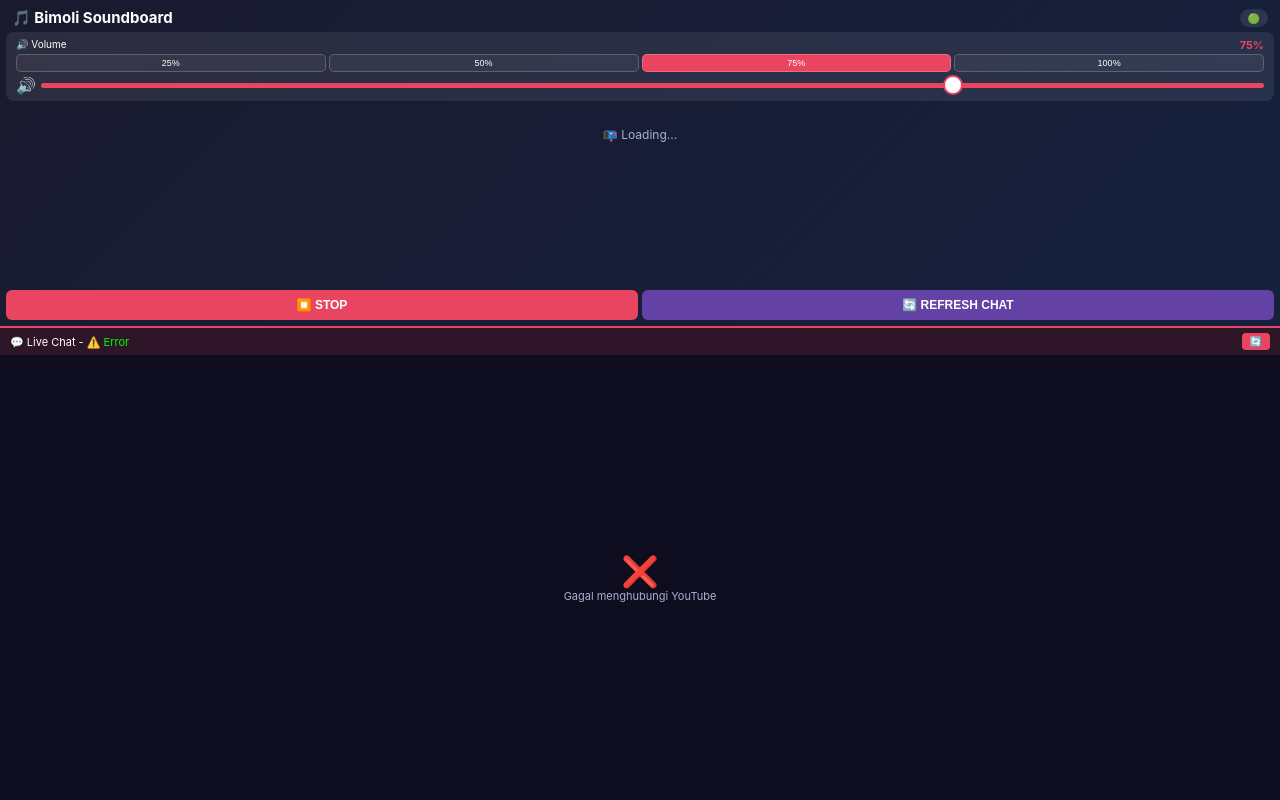
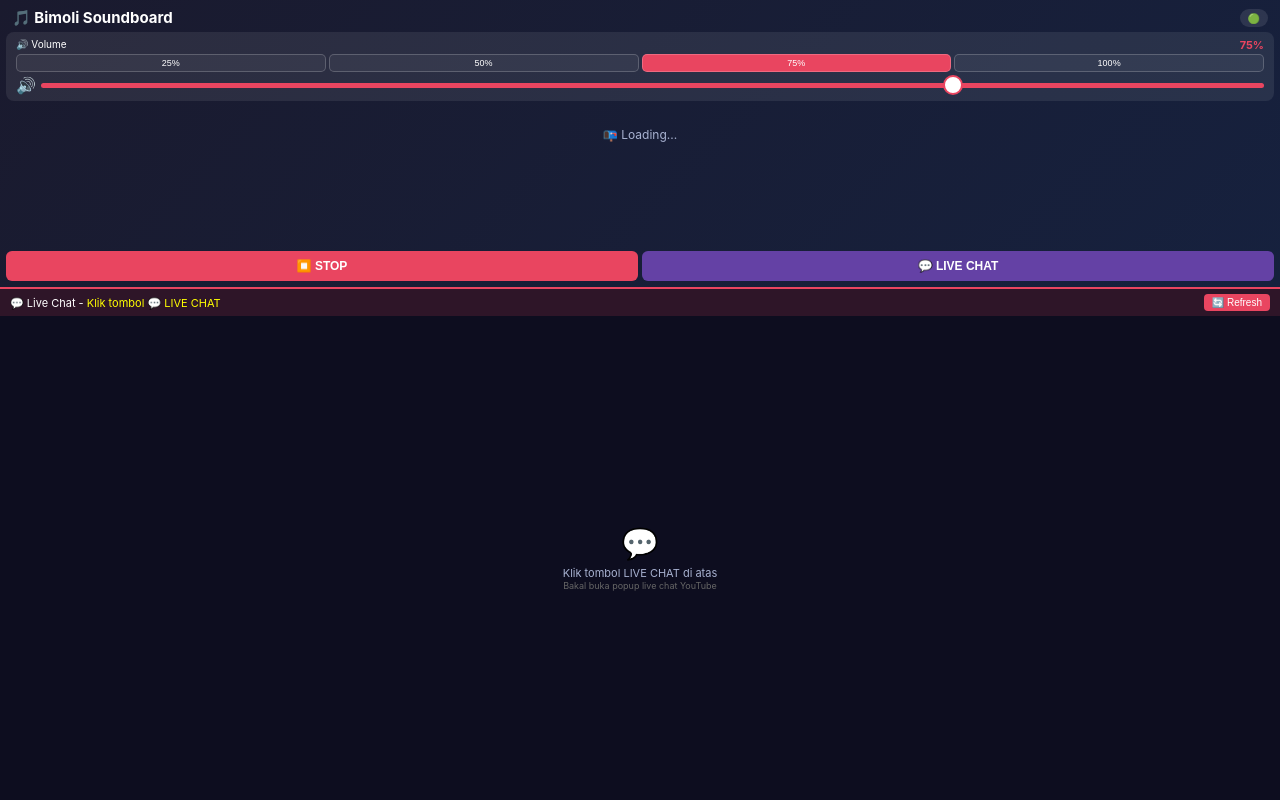
Before and after one commit to MerchPS/SonBot, a Flask app: page / in a window 1280 px wide. Run offline with Flask 2, Linux system fonts and the light colour scheme; some libraries are stand-ins or nearby versions.

Commit message:
Update index.html

```diff
--- a/templates/index.html
+++ b/templates/index.html
@@ -22,119 +22,52 @@
             overflow: hidden;
         }
 
-        /* ===== SOUNDBOARD (ATAS - 40%) ===== */
+        /* ===== SOUNDBOARD ===== */
         .soundboard-section {
             background: linear-gradient(135deg, #1a1a2e 0%, #16213e 100%);
             padding: 6px;
-            flex: 4;
+            flex: 35;
             display: flex;
             flex-direction: column;
             overflow-y: auto;
+            max-height: 40vh;
         }
 
-        .header {
-            display: flex;
-            justify-content: space-between;
-            align-items: center;
-            padding: 2px 6px;
-        }
+        .header { display: flex; justify-content: space-between; align-items: center; padding: 2px 6px; }
         .header h1 { font-size: 15px; }
-        .status-mini {
-            font-size: 10px; padding: 3px 8px; border-radius: 10px;
-            background: rgba(255,255,255,0.1);
-        }
+        .status-mini { font-size: 10px; padding: 3px 8px; border-radius: 10px; background: rgba(255,255,255,0.1); }
 
-        .volume-bar {
-            background: rgba(255,255,255,0.08); border-radius: 8px;
-            padding: 6px 10px; margin: 3px 0;
-        }
+        .volume-bar { background: rgba(255,255,255,0.08); border-radius: 8px; padding: 6px 10px; margin: 3px 0; }
         .volume-header { display: flex; justify-content: space-between; margin-bottom: 2px; }
         .volume-label { font-size: 10px; }
         .volume-value { font-size: 11px; color: #e94560; font-weight: bold; }
         .volume-presets { display: flex; gap: 3px; margin-bottom: 3px; }
-        .volume-preset {
-            flex: 1; padding: 3px; border-radius: 5px;
-            border: 1px solid rgba(255,255,255,0.2);
-            background: rgba(255,255,255,0.05); color: white;
-            cursor: pointer; font-size: 9px; text-align: center;
-        }
+        .volume-preset { flex: 1; padding: 3px; border-radius: 5px; border: 1px solid rgba(255,255,255,0.2); background: rgba(255,255,255,0.05); color: white; cursor: pointer; font-size: 9px; text-align: center; }
         .volume-preset.active { background: #e94560; }
         .volume-slider-container { display: flex; align-items: center; gap: 5px; }
-        input[type="range"] {
-            -webkit-appearance: none; width: 100%; height: 5px;
-            background: #e94560; border-radius: 3px; outline: none;
-        }
-        input[type="range"]::-webkit-slider-thumb {
-            -webkit-appearance: none; width: 20px; height: 20px;
-            background: white; border-radius: 50%; border: 2px solid #e94560;
-        }
+        input[type="range"] { -webkit-appearance: none; width: 100%; height: 5px; background: #e94560; border-radius: 3px; outline: none; }
+        input[type="range"]::-webkit-slider-thumb { -webkit-appearance: none; width: 20px; height: 20px; background: white; border-radius: 50%; border: 2px solid #e94560; }
 
-        .sound-grid {
-            display: grid;
-            grid-template-columns: repeat(3, 1fr);
-            gap: 4px;
-            margin: 3px 0;
-            flex: 1;
-            overflow-y: auto;
-        }
-        .sound-card {
-            background: rgba(255,255,255,0.08); border-radius: 8px;
-            padding: 8px 4px; cursor: pointer; text-align: center;
-            border: 1px solid rgba(255,255,255,0.1);
-            display: flex; flex-direction: column; align-items: center;
-            justify-content: center; min-height: 55px;
-            transition: all 0.15s;
-        }
+        .sound-grid { display: grid; grid-template-columns: repeat(3, 1fr); gap: 4px; margin: 3px 0; flex: 1; overflow-y: auto; }
+        .sound-card { background: rgba(255,255,255,0.08); border-radius: 8px; padding: 8px 4px; cursor: pointer; text-align: center; border: 1px solid rgba(255,255,255,0.1); display: flex; flex-direction: column; align-items: center; justify-content: center; min-height: 50px; transition: all 0.15s; }
         .sound-card:active { transform: scale(0.95); background: #e94560; }
-        .sound-emoji { font-size: 22px; margin-bottom: 2px; }
+        .sound-emoji { font-size: 20px; margin-bottom: 2px; }
         .sound-name { font-weight: bold; font-size: 10px; word-break: break-word; }
         .sound-info { font-size: 8px; color: #a8b2d1; }
 
         .controls-row { display: flex; gap: 4px; margin-top: 3px; }
-        .btn-stop {
-            flex: 1; padding: 8px; background: #e94560; color: white;
-            border: none; border-radius: 6px; cursor: pointer; font-size: 12px; font-weight: bold;
-        }
-        .btn-refresh {
-            flex: 1; padding: 8px; background: #6441a5; color: white;
-            border: none; border-radius: 6px; cursor: pointer; font-size: 12px; font-weight: bold;
-        }
+        .btn-stop { flex: 1; padding: 8px; background: #e94560; color: white; border: none; border-radius: 6px; cursor: pointer; font-size: 12px; font-weight: bold; }
+        .btn-refresh { flex: 1; padding: 8px; background: #6441a5; color: white; border: none; border-radius: 6px; cursor: pointer; font-size: 12px; font-weight: bold; }
         .btn-stop:active, .btn-refresh:active { transform: scale(0.98); }
 
-        /* ===== LIVE CHAT (BAWAH - 60%) ===== */
-        .chat-section {
-            flex: 6;
-            display: flex;
-            flex-direction: column;
-            background: #0d0d1f;
-            border-top: 2px solid #e94560;
-        }
-        .chat-header {
-            display: flex; justify-content: space-between; align-items: center;
-            padding: 5px 10px; background: rgba(233,69,96,0.15);
-            font-size: 11px;
-        }
-        .chat-iframe-container {
-            flex: 1;
-            position: relative;
-            overflow: hidden;
-        }
-        .chat-iframe-container iframe {
-            width: 100%;
-            height: 100%;
-            border: none;
-        }
+        /* ===== LIVE CHAT ===== */
+        .chat-section { flex: 65; display: flex; flex-direction: column; background: #0d0d1f; border-top: 2px solid #e94560; }
+        .chat-header { display: flex; justify-content: space-between; align-items: center; padding: 5px 10px; background: rgba(233,69,96,0.15); font-size: 11px; }
+        .chat-iframe-container { flex: 1; position: relative; overflow: hidden; }
+        .chat-iframe-container iframe { width: 100%; height: 100%; border: none; }
 
-        .toast {
-            position: fixed; top: 10px; left: 50%; transform: translateX(-50%);
-            background: rgba(233,69,96,0.95); color: white; padding: 8px 16px;
-            border-radius: 16px; font-size: 12px; z-index: 9999;
-            animation: slideDown 0.3s; pointer-events: none;
-        }
-        @keyframes slideDown {
-            from { opacity: 0; transform: translateX(-50%) translateY(-20px); }
-            to { opacity: 1; transform: translateX(-50%) translateY(0); }
-        }
+        .toast { position: fixed; top: 10px; left: 50%; transform: translateX(-50%); background: rgba(233,69,96,0.95); color: white; padding: 8px 16px; border-radius: 16px; font-size: 12px; z-index: 9999; animation: slideDown 0.3s; pointer-events: none; }
+        @keyframes slideDown { from { opacity: 0; transform: translateX(-50%) translateY(-20px); } to { opacity: 1; transform: translateX(-50%) translateY(0); } }
 
         ::-webkit-scrollbar { width: 3px; }
         ::-webkit-scrollbar-track { background: transparent; }
@@ -144,16 +77,10 @@
 <body>
     <!-- ===== SOUNDBOARD ===== -->
     <div class="soundboard-section" id="soundboardSection">
-        <div class="header">
-            <h1>🎵 Bimoli Soundboard</h1>
-            <span class="status-mini" id="status">🟢</span>
-        </div>
+        <div class="header"><h1>🎵 Bimoli Soundboard</h1><span class="status-mini" id="status">🟢</span></div>
 
         <div class="volume-bar">
-            <div class="volume-header">
-                <span class="volume-label">🔊 Volume</span>
-                <span class="volume-value" id="volumeValue">75%</span>
-            </div>
+            <div class="volume-header"><span class="volume-label">🔊 Volume</span><span class="volume-value" id="volumeValue">75%</span></div>
             <div class="volume-presets">
                 <button class="volume-preset" onclick="setVol(0.25)">25%</button>
                 <button class="volume-preset" onclick="setVol(0.5)">50%</button>
@@ -172,21 +99,21 @@
 
         <div class="controls-row">
             <button class="btn-stop" onclick="stopAll()">⏹️ STOP</button>
-            <button class="btn-refresh" onclick="refreshChat()">🔄 REFRESH CHAT</button>
+            <button class="btn-refresh" onclick="openLiveChat()">💬 LIVE CHAT</button>
         </div>
     </div>
 
     <!-- ===== LIVE CHAT ===== -->
     <div class="chat-section">
         <div class="chat-header">
-            <span>💬 Live Chat - <span id="liveStatus" style="color:#00ff00;">Menghubungkan...</span></span>
-            <button onclick="refreshChat()" style="background:#e94560;color:white;border:none;padding:3px 8px;border-radius:4px;font-size:10px;cursor:pointer;">🔄</button>
+            <span>💬 Live Chat - <span id="liveStatus" style="color:#ff0;">Klik tombol 💬 LIVE CHAT</span></span>
+            <button onclick="openLiveChat()" style="background:#e94560;color:white;border:none;padding:3px 8px;border-radius:4px;font-size:10px;cursor:pointer;">🔄 Refresh</button>
         </div>
         <div class="chat-iframe-container" id="chatContainer">
             <div id="chatLoading" style="position:absolute;top:50%;left:50%;transform:translate(-50%,-50%);text-align:center;color:#a8b2d1;z-index:10;">
                 <div style="font-size:30px;">💬</div>
-                <div style="font-size:11px;margin-top:5px;">Live Chat akan muncul disini</div>
-                <div style="font-size:9px;color:#666;">Ketik URL live di bawah atau auto-detect</div>
+                <div style="font-size:11px;margin-top:5px;">Klik tombol LIVE CHAT di atas</div>
+                <div style="font-size:9px;color:#666;">Bakal buka popup live chat YouTube</div>
             </div>
         </div>
     </div>
@@ -199,49 +126,25 @@
         let semuaSuara = [];
         let vol = 0.75;
 
-        // Config channel
-        const CHANNEL_URL = "https://www.youtube.com/@TheMoiLee";
-        let currentLiveId = null;
-
         socket.on('connect', () => { document.getElementById('status').textContent = '🟢'; socket.emit('get_sounds'); });
         socket.on('disconnect', () => { document.getElementById('status').textContent = '🔴'; });
         socket.on('sounds_list', (data) => {
-            if (data.status === 'ok') {
-                semuaSuara = data.suara;
-                renderSuara();
-                if (data.volume) { vol = data.volume; updVol(vol * 100); }
-            }
+            if (data.status === 'ok') { semuaSuara = data.suara; renderSuara(); if (data.volume) { vol = data.volume; updVol(vol * 100); } }
         });
         socket.on('play_response', (data) => { if (data.status === 'ok') toast('🔊 ' + data.nama_suara); });
         socket.on('stop_response', () => toast('⏹️ Stopped!'));
 
-        function updVol(v) {
-            v = parseInt(v);
-            document.getElementById('volSlider').value = v;
-            document.getElementById('volumeValue').textContent = v + '%';
-        }
+        function updVol(v) { v = parseInt(v); document.getElementById('volSlider').value = v; document.getElementById('volumeValue').textContent = v + '%'; }
         function setVol2(v) { vol = v / 100; socket.emit('set_volume', { volume: vol }); updVol(v); }
-        function setVol(v) {
-            vol = v; updVol(v * 100);
-            socket.emit('set_volume', { volume: v });
-            document.querySelectorAll('.volume-preset').forEach(b => b.classList.remove('active'));
-            document.querySelectorAll('.volume-preset').forEach(b => {
-                if (Math.abs(parseFloat(b.textContent)/100 - v) < 0.01) b.classList.add('active');
-            });
-        }
+        function setVol(v) { vol = v; updVol(v * 100); socket.emit('set_volume', { volume: v }); document.querySelectorAll('.volume-preset').forEach(b => b.classList.remove('active')); document.querySelectorAll('.volume-preset').forEach(b => { if (Math.abs(parseFloat(b.textContent)/100 - v) < 0.01) b.classList.add('active'); }); }
 
         function renderSuara() {
-            const grid = document.getElementById('soundGrid');
-            grid.innerHTML = '';
-            if (semuaSuara.length === 0) {
-                grid.innerHTML = '<div style="grid-column:span 3;text-align:center;padding:20px;color:#a8b2d1;font-size:12px;">📭 Belum ada suara</div>';
-                return;
-            }
+            const grid = document.getElementById('soundGrid'); grid.innerHTML = '';
+            if (semuaSuara.length === 0) { grid.innerHTML = '<div style="grid-column:span 3;text-align:center;padding:20px;color:#a8b2d1;font-size:12px;">📭 Belum ada suara</div>'; return; }
             const em = { Bimoli: '🎭', Gaming: '🎮', Meme: '😂', Efek: '💥' };
             semuaSuara.sort((a, b) => (b.jumlah_main || 0) - (a.jumlah_main || 0));
             semuaSuara.forEach(s => {
-                const card = document.createElement('div');
-                card.className = 'sound-card';
+                const card = document.createElement('div'); card.className = 'sound-card';
                 card.onclick = () => socket.emit('play_sound', { nama_file: s.nama_file, volume: vol });
                 card.innerHTML = `<div class="sound-emoji">${em[s.kategori] || '🔊'}</div><div class="sound-name">${s.nama}</div><div class="sound-info">${s.jumlah_main || 0}x</div>`;
                 grid.appendChild(card);
@@ -249,97 +152,102 @@
         }
 
         function stopAll() { socket.emit('stop_all'); }
-        function toast(m) {
-            const c = document.getElementById('toastContainer');
-            const t = document.createElement('div'); t.className = 'toast'; t.textContent = m;
-            c.appendChild(t);
-            setTimeout(() => { t.style.opacity = '0'; t.style.transition = 'opacity 0.3s'; setTimeout(() => t.remove(), 300); }, 1500);
-        }
+        function toast(m) { const c = document.getElementById('toastContainer'); const t = document.createElement('div'); t.className = 'toast'; t.textContent = m; c.appendChild(t); setTimeout(() => { t.style.opacity = '0'; t.style.transition = 'opacity 0.3s'; setTimeout(() => t.remove(), 300); }, 1500); }
 
-        // ===== LIVE CHAT =====
-        function getLiveUrl() {
-            // Coba cek dari localStorage dulu
-            const saved = localStorage.getItem('bimoli_live_url');
-            if (saved) return saved;
+        // ===== LIVE CHAT (POPUP) =====
+        const CHANNEL_ID = "UCXuqSBlHAE6Xw-yeJA0Tunw"; // TheMoiLee channel ID
 
-            // Default: channel TheMoiLee
-            return CHANNEL_URL;
-        }
+        async function openLiveChat() {
+            document.getElementById('liveStatus').innerHTML = '<span style="color:#ff0;">🔍 Mencari live...</span>';
+            document.getElementById('chatLoading').innerHTML = '<div style="font-size:30px;">🔍</div><div style="font-size:11px;">Mencari video live...</div>';
 
-        function extractLiveVideoId(url) {
-            // Kalo udah URL video live
-            const liveMatch = url.match(/watch\?v=([a-zA-Z0-9_-]+)/);
-            if (liveMatch) return liveMatch[1];
+            try {
+                // Cara 1: Coba embed live chat langsung
+                const liveUrl = `https://www.youtube.com/live_chat?v=LIVE_VIDEO_ID&embed_domain=${window.location.hostname}`;
 
-            // Kalo URL channel
-            if (url.includes('@')) return null;
+                // Cara 2: Fetch halaman channel buat dapetin video ID
+                const response = await fetch(`https://www.youtube.com/@TheMoiLee`);
+                const html = await response.text();
 
-            return null;
-        }
+                // Cari live video badge
+                let liveVideoId = null;
 
-        function loadLiveChat() {
-            const container = document.getElementById('chatContainer');
-            const loading = document.getElementById('chatLoading');
-            const url = getLiveUrl();
+                // Pattern 1: "videoId":"xxx" + "badge":{"liveBadge"
+                const match1 = html.match(/"videoId":"([^"]+)"[^}]+"badge":\{"liveBadge":/);
+                if (match1) liveVideoId = match1[1];
 
-            // Coba fetch halaman channel buat dapetin live video ID
-            fetch(url)
-                .then(r => r.text())
-                .then(html => {
-                    // Cari video ID yang lagi live
-                    const liveMatch = html.match(/"videoId":"([^"]+)".*?"title":{"runs":\[{"text":"([^"]+)"}/);
-                    let videoId = null;
+                // Pattern 2: "isLive":true
+                if (!liveVideoId) {
+                    const match2 = html.match(/"videoId":"([^"]+)"[^}]+"isLive":true/);
+                    if (match2) liveVideoId = match2[1];
+                }
 
-                    if (liveMatch) {
-                        videoId = liveMatch[1];
-                    } else {
-                        // Coba pattern lain
-                        const match2 = html.match(/watch\?v=([a-zA-Z0-9_-]+)/);
-                        if (match2) videoId = match2[1];
-                    }
+                // Pattern 3: Cari LIVE badge di thumbnail
+                if (!liveVideoId) {
+                    const match3 = html.match(/"label":"LIVE"[^}]+"videoId":"([^"]+)"/);
+                    if (match3) liveVideoId = match3[1];
+                }
 
-                    if (videoId) {
-                        currentLiveId = videoId;
-                        document.getElementById('liveStatus').innerHTML = '<span style="color:#00ff00;">🟢 LIVE!</span>';
+                if (liveVideoId) {
+                    // Buka popup live chat
+                    const chatUrl = `https://www.youtube.com/live_chat?v=${liveVideoId}&is_popout=1`;
+                    const popup = window.open(chatUrl, 'livechat', 'width=400,height=600,left=' + (screen.width - 420) + ',top=100');
 
-                        // Embed live chat iframe
-                        container.innerHTML = `
-                            <iframe
-                                src="https://www.youtube.com/live_chat?v=${videoId}&embed_domain=${window.location.hostname}"
-                                width="100%"
-                                height="100%"
-                                frameborder="0"
-                                allowfullscreen>
+                    if (popup) {
+                        document.getElementById('liveStatus').innerHTML = '<span style="color:#00ff00;">🟢 LIVE! Chat di popup</span>';
+                        document.getElementById('chatLoading').innerHTML = '<div style="font-size:30px;">✅</div><div style="font-size:11px;">Live chat terbuka di popup!</div><div style="font-size:9px;color:#666;">Kalo kegedean, resize aja</div>';
+
+                        // Juga tampilin di iframe kalo bisa
+                        document.getElementById('chatContainer').innerHTML = `
+                            <iframe src="https://www.youtube.com/live_chat?v=${liveVideoId}&embed_domain=${window.location.hostname}"
+                                    width="100%" height="100%" frameborder="0" allowfullscreen
+                                    onerror="this.style.display='none'">
                             </iframe>
                         `;
+                        document.getElementById('chatLoading').style.display = 'none';
 
-                        if (loading) loading.style.display = 'none';
+                        toast('💬 Live chat terbuka!');
+                    } else {
+                        // Popup diblokir, coba iframe aja
+                        document.getElementById('chatContainer').innerHTML = `
+                            <iframe src="https://www.youtube.com/live_chat?v=${liveVideoId}"
+                                    width="100%" height="100%" frameborder="0" allowfullscreen>
+                            </iframe>
+                        `;
+                        document.getElementById('chatLoading').style.display = 'none';
+                        document.getElementById('liveStatus').innerHTML = '<span style="color:#00ff00;">🟢 LIVE!</span>';
+                        toast('💬 Popup diblokir, chat di bawah');
+                    }
+                } else {
+                    document.getElementById('liveStatus').textContent = '⚪ Tidak live';
+                    document.getElementById('chatLoading').innerHTML = '<div style="font-size:30px;">😴</div><div style="font-size:11px;">TheMoiLee sedang tidak live</div><div style="font-size:9px;color:#666;">Cek lagi nanti ya</div>';
+                    toast('❌ Tidak ada live');
+                }
+            } catch (e) {
+                // Fallback: buka channel langsung
+                document.getElementById('liveStatus').textContent = '⚠️ Error';
+                document.getElementById('chatLoading').innerHTML = '<div style="font-size:30px;">❌</div><div style="font-size:11px;">Gagal cek live</div><div style="font-size:9px;color:#666;">Klik untuk buka channel</div>';
 
-                        toast('💬 Live chat terhubung!');
-                    } else {
-                        document.getElementById('liveStatus').textContent = '⚪ Tidak live';
-                        if (loading) loading.innerHTML = '<div style="font-size:30px;">😴</div><div style="font-size:11px;">Channel sedang tidak live</div><div style="font-size:9px;color:#666;">Cek lagi nanti ya</div>';
-                    }
-                })
-                .catch(() => {
-                    document.getElementById('liveStatus').textContent = '⚠️ Error';
-                    if (loading) loading.innerHTML = '<div style="font-size:30px;">❌</div><div style="font-size:11px;">Gagal menghubungi YouTube</div>';
-                });
-        }
-
-        function refreshChat() {
-            document.getElementById('chatLoading').style.display = 'block';
-            document.getElementById('chatLoading').innerHTML = '<div style="font-size:30px;">🔄</div><div style="font-size:11px;">Refresh...</div>';
-            document.getElementById('liveStatus').textContent = 'Menghubungkan...';
-            loadLiveChat();
+                // Buka channel di tab baru
+                const channelUrl = `https://www.youtube.com/@TheMoiLee/live`;
+                window.open(channelUrl, '_blank');
+                toast('📺 Buka YouTube di tab baru');
+            }
         }
 
         // ===== INIT =====
         updVol(75);
-        loadLiveChat();
 
-        // Auto refresh setiap 5 menit
-        setInterval(loadLiveChat, 300000);
+        // Auto cek live tiap 2 menit
+        setInterval(async () => {
+            try {
+                const r = await fetch(`https://www.youtube.com/@TheMoiLee`);
+                const h = await r.text();
+                if (h.includes('"label":"LIVE"') || h.includes('"isLive":true') || h.includes('"liveBadge"')) {
+                    document.getElementById('liveStatus').innerHTML = '<span style="color:#0f0;animation:blink 1s infinite">🔴 LIVE SEKARANG!</span>';
+                }
+            } catch(e) {}
+        }, 120000);
     </script>
 </body>
 </html>
```
